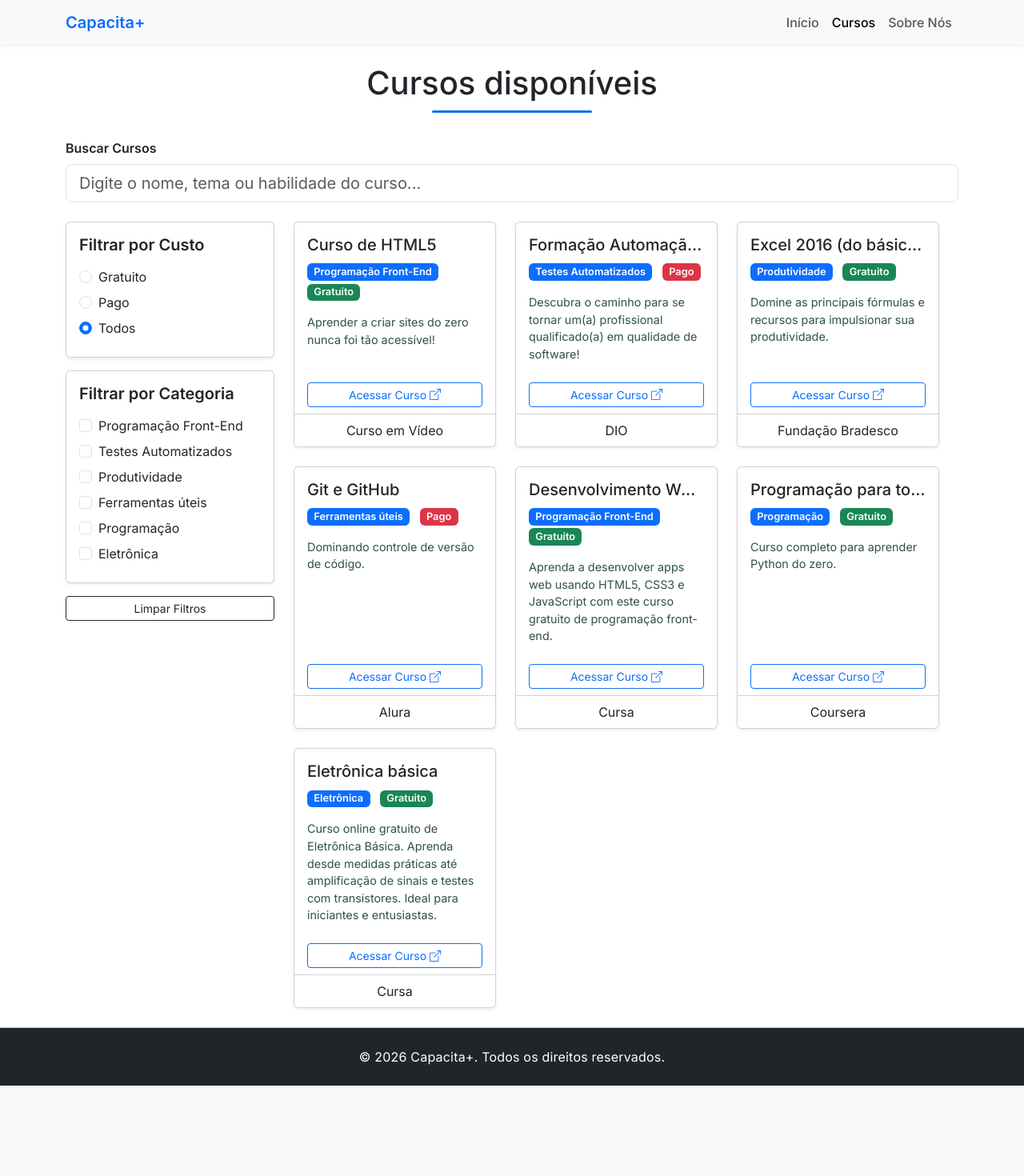
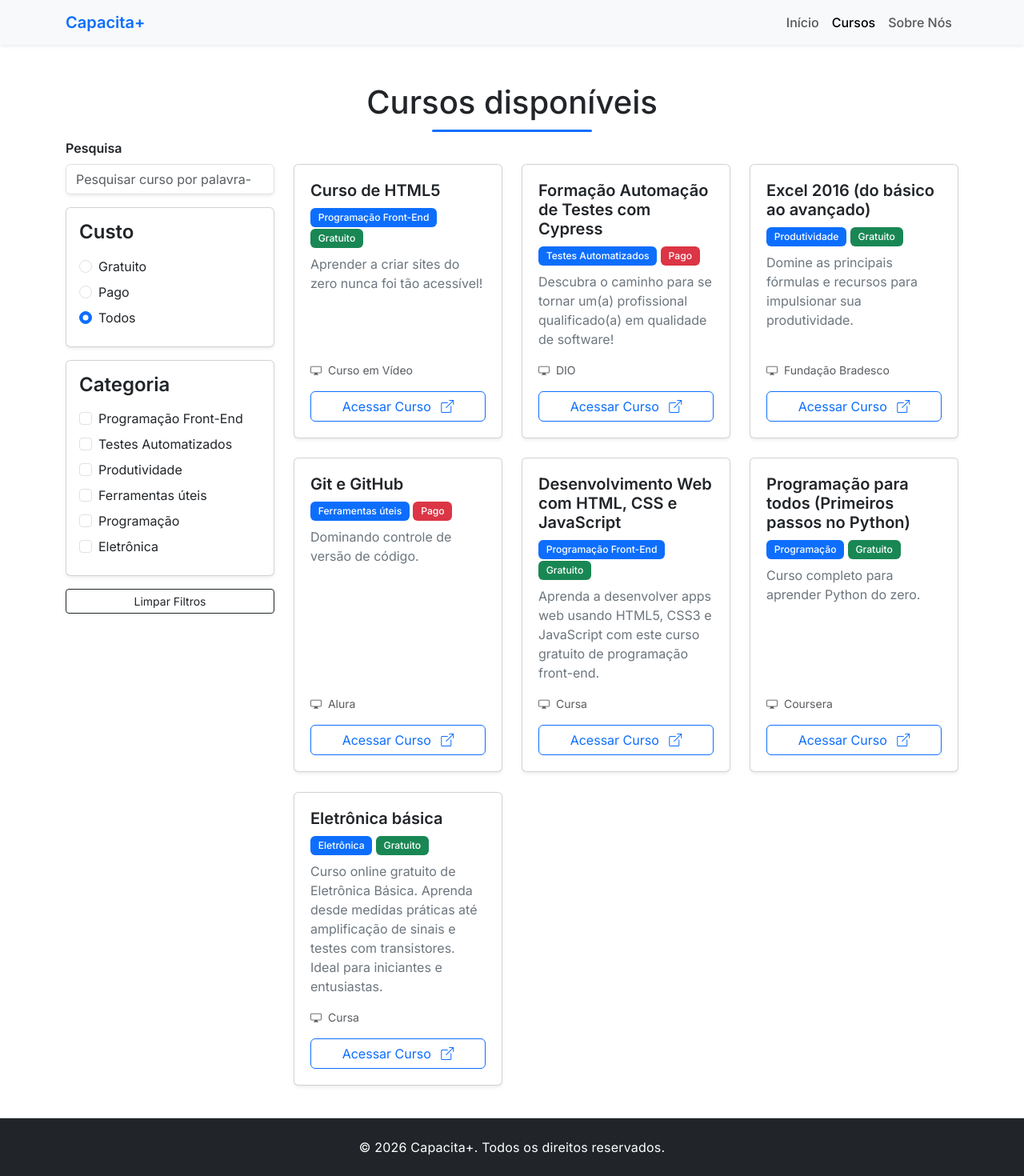
Before and after one commit to HeberFHLemes/capacita-mais, a PHP site: page /cursos.html in a window 1280 px wide. Shown: the whole page at 80% size. Before the commit the page ends 1357 px from the top, so only its background shows below. Run offline with PHP 8.4, Linux system fonts and the light colour scheme.

Commit message:
refactor: reorganizando layout e aparência da tela de cursos
- aparência dos cards de cursos alterada
- todos os filtros ficam em um elemento aside, incluindo a barra de pesquisa
- labels simplificadas nos filtros
- algumas correções do design percebidas pelo WAVE Evaluation Tool
- renderização de placeholders para os cards caso a resposta demore um certo tempo

```diff
--- a/css/styles.css
+++ b/css/styles.css
@@ -49,24 +49,43 @@ footer {
 }
 
 /* Cards de cursos */
+.card-curso {
+  will-change: transform;
+  transition: transform 0.2s ease, box-shadow 0.2s ease;
+}
+
+.card-curso:hover {
+  transform: translateY(-4px);
+  box-shadow: 0 12px 24px rgba(0,0,0,0.08);
+}
+
+.card-curso .card-body {
+  padding: 1.25rem;
+}
+
+.card-curso-titulo {
+  display: -webkit-box;
+  line-clamp: 2;
+  -webkit-line-clamp: 2;
+  -webkit-box-orient: vertical;
+  overflow: hidden;
+  min-height: 3rem;
+}
+
 .card-curso-descricao {
-  margin-bottom: 1rem;
-  font-size: 0.9rem;
-  color: darkslategray;
+  display: -webkit-box;
+  line-clamp: 3;
+  -webkit-line-clamp: 3;
+  -webkit-box-orient: vertical;
+  overflow: hidden;
+  font-size: 0.875rem;
+  color: #555;
 }
 
 .badge {
-  font-size: 0.8rem;
-}
-
-list-group-item {
-  font-size: 1rem !important;
-}
-
-.card-curso-titulo {
-  overflow: hidden;
-  text-overflow: ellipsis;
-  white-space: nowrap;
+  font-size: 0.76rem;
+  font-weight: 500;
+  padding: 0.5em 0.8em;
 }
 
 .form-check {
--- a/cursos.html
+++ b/cursos.html
@@ -49,25 +49,27 @@
       </div>
     </nav>
 
-    <h1 class="text-center mt-4 text-underline">Cursos disponíveis</h1>
+    <header>
+      <h1 id="cursos-header" class="text-center mt-4 text-underline pt-4">Cursos disponíveis</h1>
+    </header>
 
-    <div class="container my-4">
-      <label for="campo-busca" class="form-label fw-bold">Buscar Cursos</label>
+    <section id="cursos-section">
+      <div class="container">
+        <div class="row">
+          <div class="col-lg-3 col-md-4 mb-4">
+            <aside class="sticky-lg-top" style="top: 80px; z-index: 1000;">
+              <!-- Barra de pesquisa -->
+              <label for="campo-busca" class="form-label fw-bold">Pesquisa</label>
               <input
                 type="search"
                 id="campo-busca"
-        class="form-control form-control-lg"
-        placeholder="Digite o nome, tema ou habilidade do curso..."
+                class="form-control mb-3 shadow-sm"
+                placeholder="Pesquisar curso por palavra-chave"
               />
-    </div>
-
-    <div class="container">
-      <div class="row">
-        <div class="col-lg-3 col-md-4 mb-4">
               <!-- Filtro por custo -->
               <div class="card p-3 mb-3 shadow-sm">
                 <fieldset class="border-0 m-0 p-0">
-              <legend class="fw-bold mb-3 h5">Filtrar por Custo</legend>
+                  <legend class="fw-bold mb-3 h4">Custo</legend>
                   <div class="form-check">
                     <input
                       class="form-check-input filtro-custo"
@@ -102,19 +104,21 @@
                 </fieldset>
               </div>
               <!-- Filtro por categoria -->
-          <div class="card p-3 shadow-sm" id="filtros-categorias-div">
-            <h5 class="fw-bold mb-3">Filtrar por Categoria</h5>
-          </div>
+              <fieldset class="card p-3 shadow-sm" id="filtros-categorias-div">
+                <legend class="fw-bold mb-3 h4">Categoria</legend>
+              </fieldset>
               <button id="btn-limpar-filtros" class="btn btn-outline-dark btn-sm mt-3 w-100">
                 Limpar Filtros
               </button>
+            </aside>
           </div>
 
-        <div class="col-lg-9 col-md-8">
-          <div id="lista-cursos" class="row"></div>
+          <div class="col-lg-9 col-md-8 mt-3 py-3">
+            <div id="lista-cursos" class="row align-items-stretch"></div>
           </div>
         </div>
       </div>
+    </section>
 
     <footer class="bg-dark text-white py-4 mt-auto border-top border-secondary-subtle">
       <div class="container text-center">
--- a/js/cursos-render.js
+++ b/js/cursos-render.js
@@ -1,27 +1,39 @@
 const LISTA_ID = "lista-cursos";
 
 function criarCardCurso(curso) {
+  const isGratuito = curso.preco === "Gratuito";
+  const badgePrecoClass = isGratuito ? "bg-success" : "bg-danger";
+
   return `
-        <div class="col-md-6 col-lg-4 mb-4 w-auto-100">
-            <div class="card shadow-sm h-100">
-                <div class="card-body">
-                  <h5 class="card-title card-curso-titulo">${curso.titulo}</h5>
-                  <span class="badge bg-primary me-2">${curso.categoria}</span>
-                  <span class="badge ${curso.preco === "Gratuito" ? "bg-success" : "bg-danger"}">
+    <article class="col-12 col-md-6 col-lg-4 mb-4">
+      <div class="card h-100 shadow-sm card-curso">
+        <div class="card-body d-flex flex-column">
+          <h2 class="card-title h5 fw-bold">
+            ${curso.titulo}
+          </h2>
+          <div class="mb-2">
+            <span class="badge bg-primary">${curso.categoria}</span>
+            <span class="badge ${badgePrecoClass}">
               ${curso.preco}
             </span>
-                  <p class="card-text card-curso-descricao mt-3">${curso.descricao}</p>
           </div>
-                <div class="card-footer text-center bg-white border-0">
-                  <a href="${curso.link}" target="_blank" rel="noreferrer" class="btn btn-sm btn-outline-primary w-100">
-                    Acessar Curso <i class="bi bi-box-arrow-up-right"></i>
+          <p class="card-text text-secondary flex-grow-1">
+            ${curso.descricao}
+          </p>
+          <small class="text-muted mb-3">
+            <i class="bi bi-display me-1"></i>
+            ${curso.plataforma}
+          </small>
+          <a href="${curso.link}"
+            target="_blank"
+            rel="noopener"
+            class="btn btn-outline-primary w-100">
+            Acessar Curso
+            <i class="bi bi-box-arrow-up-right ms-2"></i>
           </a>
         </div>
-                <ul class="list-group list-group-flush">
-                  <li class="list-group-item text-center">${curso.plataforma}</li>
-                </ul>
       </div>
-        </div>
+    </article>
   `;
 }
 
@@ -33,7 +45,7 @@ export function renderizarCursos(listaCursos) {
     return;
   }
 
-  let content = `<div class="row">`;
+  let content = "";
 
   if (listaCursos.length === 0) {
     content += `<div class="col-12"><p class="alert alert-info">Nenhum curso disponível no momento.</p></div>`;
@@ -43,7 +55,6 @@ export function renderizarCursos(listaCursos) {
     });
   }
 
-  content += `</div>`;
   container.innerHTML = content;
 }
 
@@ -63,6 +74,49 @@ export function renderizarCategorias(cursos) {
     );
     containerCategorias.appendChild(checkboxCategoria);
   });
+}
+
+/**
+ * Ao demorar para a resposta ser apresentada,
+ * carregam-se esqueletos de cards.
+ */
+export function renderizarPlaceholders(qtd = 6) {
+  const container = document.getElementById(LISTA_ID);
+
+  container.innerHTML = Array.from({ length: qtd })
+    .map(() => criarCardPlaceholder())
+    .join("");
+}
+
+export function criarCardPlaceholder() {
+  return `
+    <div class="col-md-6 col-lg-4 mb-4 w-auto-100">
+      <div class="card shadow-sm h-100">
+        <div class="card-body">
+          <h5 class="card-title card-curso-titulo placeholder-glow">
+            <span class="placeholder col-8"></span>
+          </h5>
+          <div class="placeholder-glow">
+            <span class="col-6 placeholder me-2"></span>
+            <span class="col-4 placeholder"></span>
+          </div>
+          <p class="card-text card-curso-descricao mt-3 placeholder-glow">
+            <span class="placeholder col-12"></span>
+            <span class="placeholder col-12"></span>
+            <span class="placeholder col-6"></span>
+          </p>
+        </div>
+        <div class="card-footer text-center bg-white border-0 placeholder-glow">
+          <span class="placeholder col-8 btn btn-sm btn-outline-primary w-100"></span>
+        </div>
+        <ul class="list-group list-group-flush ">
+          <li class="list-group-item text-center placeholder-glow">
+            <span class="placeholder col-6"></span>
+          </li>
+        </ul>
+      </div>
+    </div>
+  `;
 }
 
 /**
--- a/js/cursos.js
+++ b/js/cursos.js
@@ -1,4 +1,4 @@
-import { renderizarCursos, renderizarCategorias } from "./cursos-render.js";
+import { renderizarCursos, renderizarCategorias, renderizarPlaceholders } from "./cursos-render.js";
 import { carregarCursos } from "./cursos-data.js";
 import { configurarFiltros } from "./cursos-filtros.js";
 
@@ -6,21 +6,25 @@ import { configurarFiltros } from "./cursos-filtros.js";
  * Função principal para carregar os dados e configurar a interface.
  */
 async function iniciarAplicacao() {
-  console.log("Iniciando carregamento de cursos...");
+  let timeoutPlaceholders = setTimeout(() => {
+    renderizarPlaceholders();
+  }, 100);
 
-  const cursosCarregados = await carregarCursos();
+  try {
 
-  if (!cursosCarregados || cursosCarregados.length === 0) {
-    console.log("Nenhum curso encontrado ou erro de carregamento.");
-  } else {
-    console.log(`Cursos carregados com sucesso: ${cursosCarregados.length}`);
+    const cursos = await carregarCursos();
+
+    clearTimeout(timeoutPlaceholders);
+
+    renderizarCategorias(cursos);
+    configurarFiltros(cursos);
+    renderizarCursos(cursos);
+
+  } catch (e) {
+    console.error(e);
+    clearTimeout(timeoutPlaceholders);
+    renderizarCursos([]);
   }
-
-  renderizarCursos(cursosCarregados);
-
-  renderizarCategorias(cursosCarregados);
-
-  configurarFiltros(cursosCarregados);
 }
 
 document.addEventListener("DOMContentLoaded", iniciarAplicacao);
--- a/login.html
+++ b/login.html
@@ -22,6 +22,7 @@
         <div class="mb-3">
           <label for="email" class="form-label">E-mail</label>
           <input
+            autofocus="on"
             type="email"
             id="email"
             class="form-control"
--- a/sobre.html
+++ b/sobre.html
@@ -77,7 +77,7 @@
     <section class="py-4" id="contato-section" aria-label="Redes de contato do Capacita+">
       <div class="container">
         <h1 class="text-center mb-3 fw-bold text-underline">Fale conosco</h1>
-        <p class="text-center mb-3">
+        <p class="text-center mb-2 py-2">
           Entre em contato conosco por meio de uma das nossas redes de contato
         </p>
         <ul class="list-unstyled d-flex justify-content-center">
@@ -110,7 +110,7 @@
       </div>
     </section>
 
-    <footer class="bg-dark text-light py-4 mt-auto border-top border-secondary-subtle">
+    <footer class="bg-dark text-white py-4 mt-auto border-top border-secondary-subtle">
       <div class="container text-center">
         <p class="mb-0">&copy; 2026 Capacita+. Todos os direitos reservados.</p>
       </div>
```
Also changed, not shown: index.html (+6 -6 lines). Lines whose indentation alone changed are shown as unchanged.
